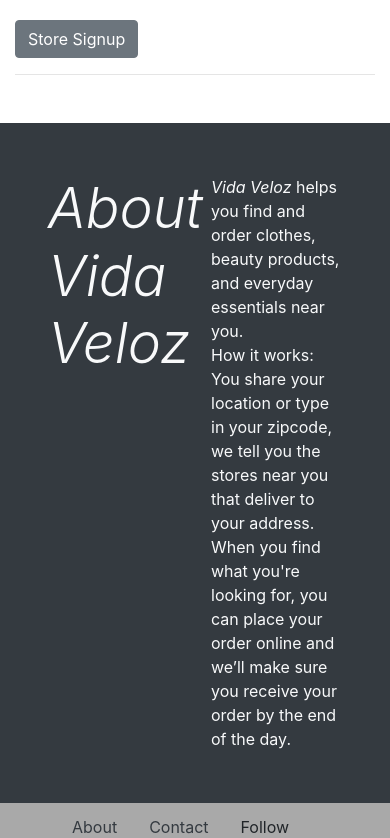
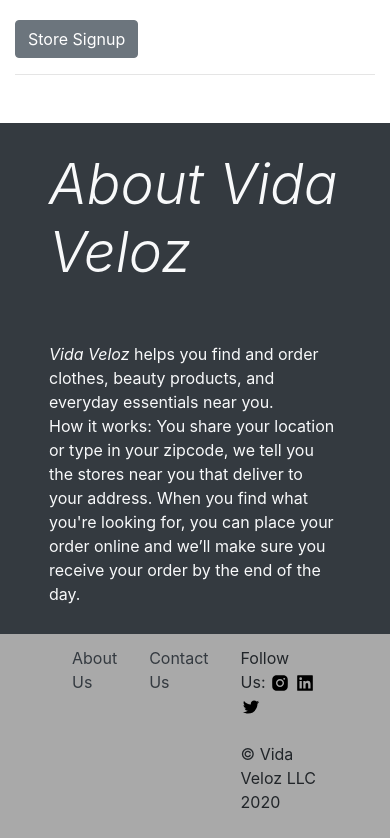
Before and after one commit to gsanchez13/delife, a React (Create React App) app: page / in a window 390 px wide. Shown: the part 1286-2124 px from the top of the page. Built offline with nearby package versions, Linux system fonts and the light colour scheme.

Commit message:
allows media query change in about section

```diff
--- a/src/Components/Landing.jsx
+++ b/src/Components/Landing.jsx
@@ -39,10 +39,10 @@ const Landing = () => {
                     <hr />
                 </div>
                 <div className="bg-dark my-auto py-1 px-5 text-light row">
-                    <div className="col-6 px- py-5 ">
+                    <div className="col-lg-6 px-3 py-4">
                         <h1 className="display-4"><em>About Vida Veloz</em></h1>
                     </div>
-                    <div className="col-6 px-3 py-5">
+                    <div className="col-lg-6 px-3 py-4">
                     <em>Vida Veloz </em>helps you find and order clothes, beauty products, and everyday essentials near you. <br/>
                     How it works: You share your location or type in your zipcode, we tell you the stores near you that deliver to your address. When you find what you're looking for, you can place your order online and we’ll make sure you receive your order by the end of the day.
                     </div>
```
